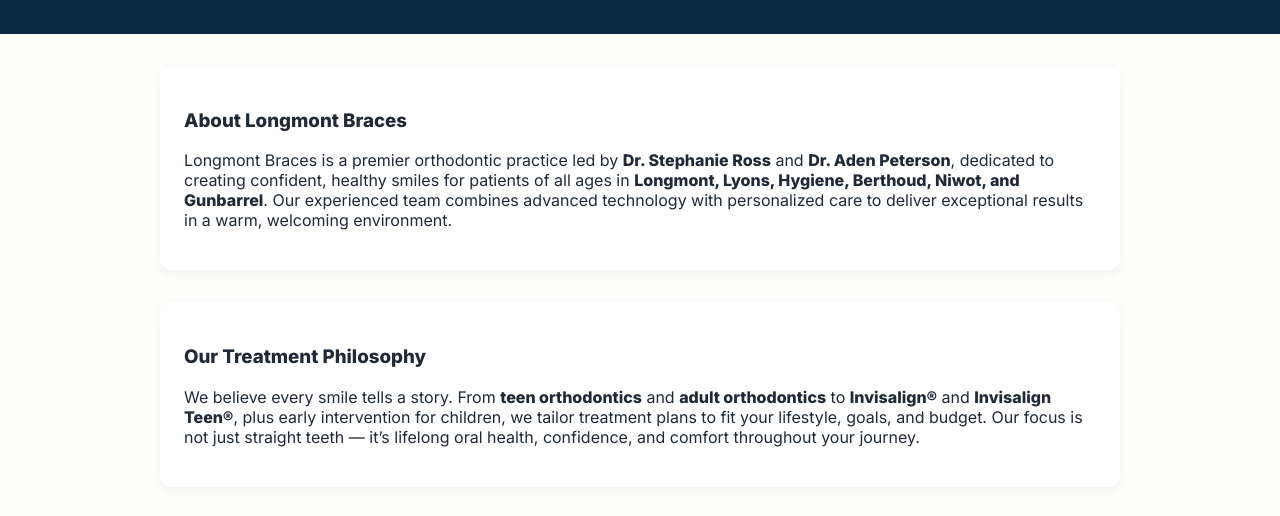
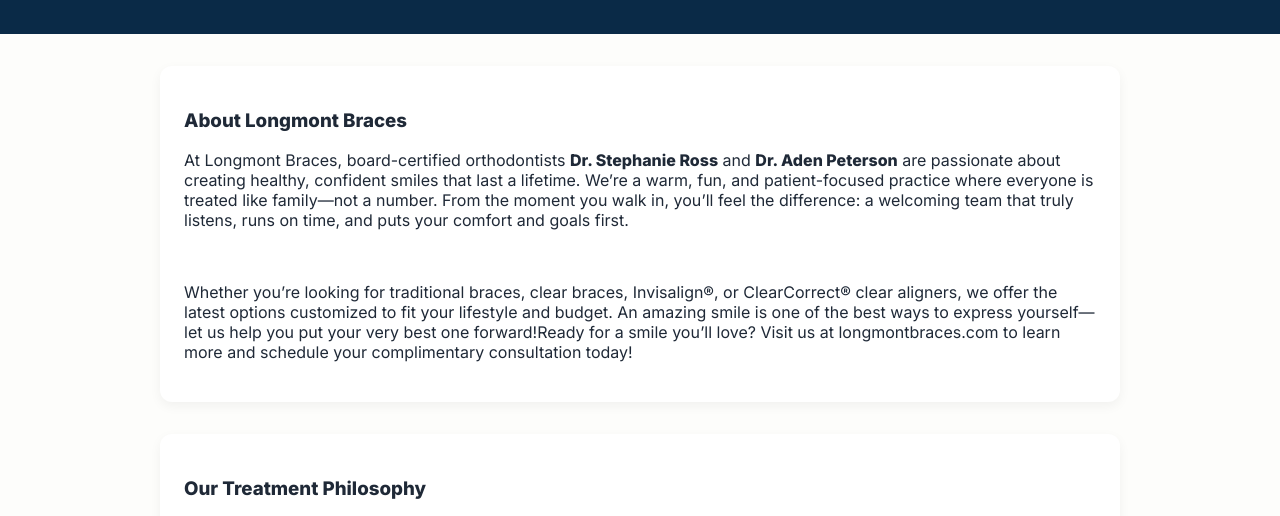
Before and after one commit to LongmontBraces/Longmont-Braces, a plain HTML site: page index.html in a window 1280 px wide. Shown: the part 258-774 px from the top of the page. Drawn offline with Linux system fonts and the light colour scheme; no server answers.

Commit message:
Revise Longmont Braces description for clarity
Updated the description of Longmont Braces to emphasize patient care and available services.

```diff
--- a/index.html
+++ b/index.html
@@ -420,7 +420,8 @@
 <!-- ========= TEXT SECTIONS ========= -->
 <section>
   <h3>About Longmont Braces</h3>
-  <p>Longmont Braces is a premier orthodontic practice led by <strong>Dr. Stephanie Ross</strong> and <strong>Dr. Aden Peterson</strong>, dedicated to creating confident, healthy smiles for patients of all ages in <strong>Longmont, Lyons, Hygiene, Berthoud, Niwot, and Gunbarrel</strong>. Our experienced team combines advanced technology with personalized care to deliver exceptional results in a warm, welcoming environment.</p>
+  <p>At Longmont Braces, board-certified orthodontists <strong>Dr. Stephanie Ross</strong> and <strong>Dr. Aden Peterson</strong> are passionate about creating healthy, confident smiles that last a lifetime.  We’re a warm, fun, and patient-focused practice where everyone is treated like family—not a number. From the moment you walk in, you’ll feel the difference: a welcoming team that truly listens, runs on time, and puts your comfort and goals first.</p><br>
+	<p></p>Whether you’re looking for traditional braces, clear braces, Invisalign®, or ClearCorrect® clear aligners, we offer the latest options customized to fit your lifestyle and budget. An amazing smile is one of the best ways to express yourself—let us help you put your very best one forward!Ready for a smile you’ll love? Visit us at longmontbraces.com to learn more and schedule your complimentary consultation today!</p>
 </section>
 
   <section>
```
